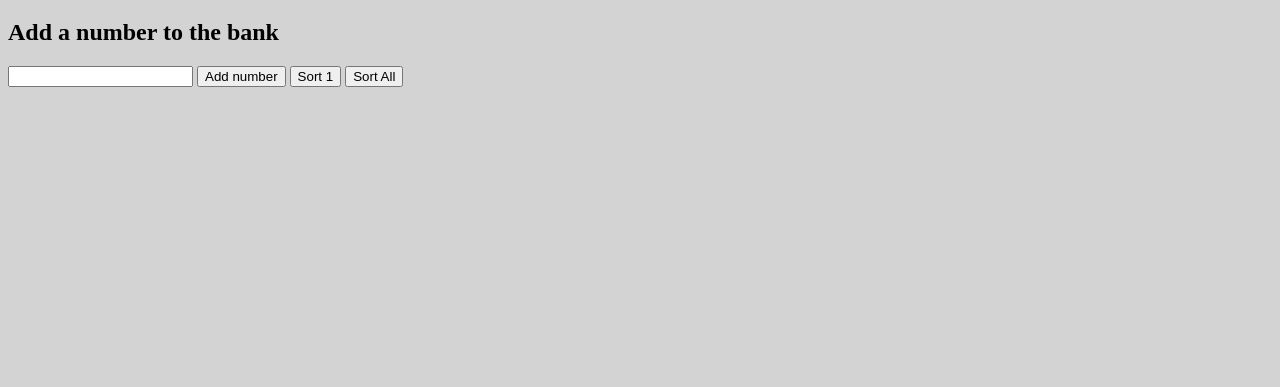
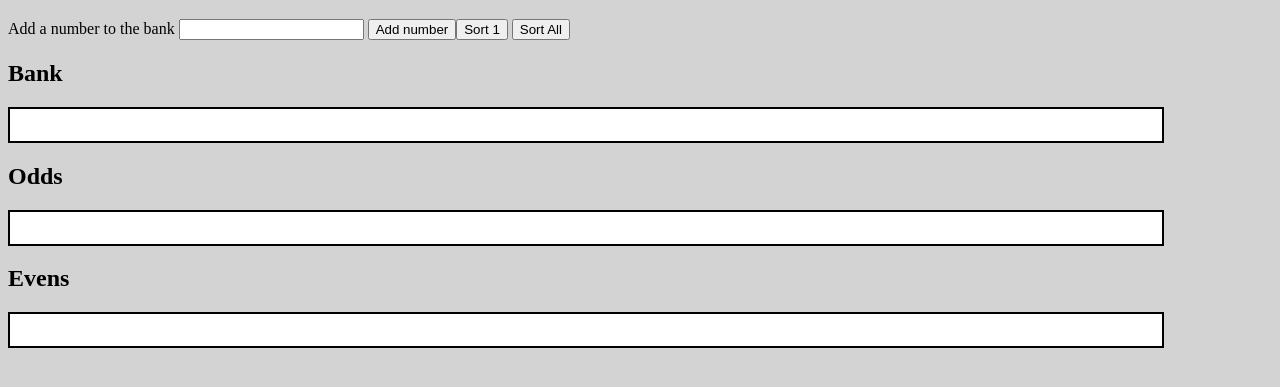
Before and after one commit to xJbeds/Unit2.OddsAndEvents, a plain HTML site: page index.html in a window 1280 px wide. Shown: the part 61-448 px from the top of the page. Drawn offline with Linux system fonts and the light colour scheme.

Commit message:
3rd commit

```diff
--- a/index.css
+++ b/index.css
@@ -1,3 +1,10 @@
 body {
   background-color: lightgray;
 }
+output {
+  display: block;
+  border: 2.75px solid black;
+  width: 90vw;
+  height: 2em;
+  background-color: white;
+}
--- a/index.html
+++ b/index.html
@@ -7,16 +7,16 @@
     <script src="./index.js" defer></script>
   </head>
   <body>
-    <h1>Odds and Events</h1>
+    <!-- <h1>Odds and Events</h1> -->
     <section>
-      <h2>Add a number to the bank</h2>
+      <!-- <h2>Add a number to the bank</h2> -->
       <form>
-        <input id="number-input" placeholder="" />
+        <!-- <input id="number-input" placeholder="" /> -->
 
-        <button>Add number</button>
+        <!-- <button>Add number</button>
         <button>Sort 1</button>
         <button>Sort All</button>
-      </form>
+      </form> -->
     </section>
 
     <div id="app"></div>
--- a/index.js
+++ b/index.js
@@ -1,13 +1,36 @@
-const numbers = {
-  numberBank: [],
-  oddNumbers: [],
-  evenNumbers: [],
-};
+const appDiv = document.querySelector(`#app`);
 
-const addNumber = (Number) => {};
+appDiv.innerHTML = `
+<h1>Odds and Events</h1>
+<form>
+  <label>Add a number to the bank</label>
+  <input />
+  <button>Add number</buttton>
+  <button>Sort 1</button>
+  <button>Sort All</button>
+</form>
 
-const sortOne = () => {};
+<h2>Bank</h2>
+<output></output>
 
-const sortAll = () => {};
+<h2>Odds</h2>
+<output></output>
 
-const render = () => {};
+<h2>Evens</h2>
+<output></output>
+
+`;
+
+// const numbers = {
+//   numberBank: [],
+//   oddNumbers: [],
+//   evenNumbers: [],
+// };
+
+// const addNumber = (Number) => {};
+
+// const sortOne = () => {};
+
+// const sortAll = () => {};
+
+// const render = () => {};
```
